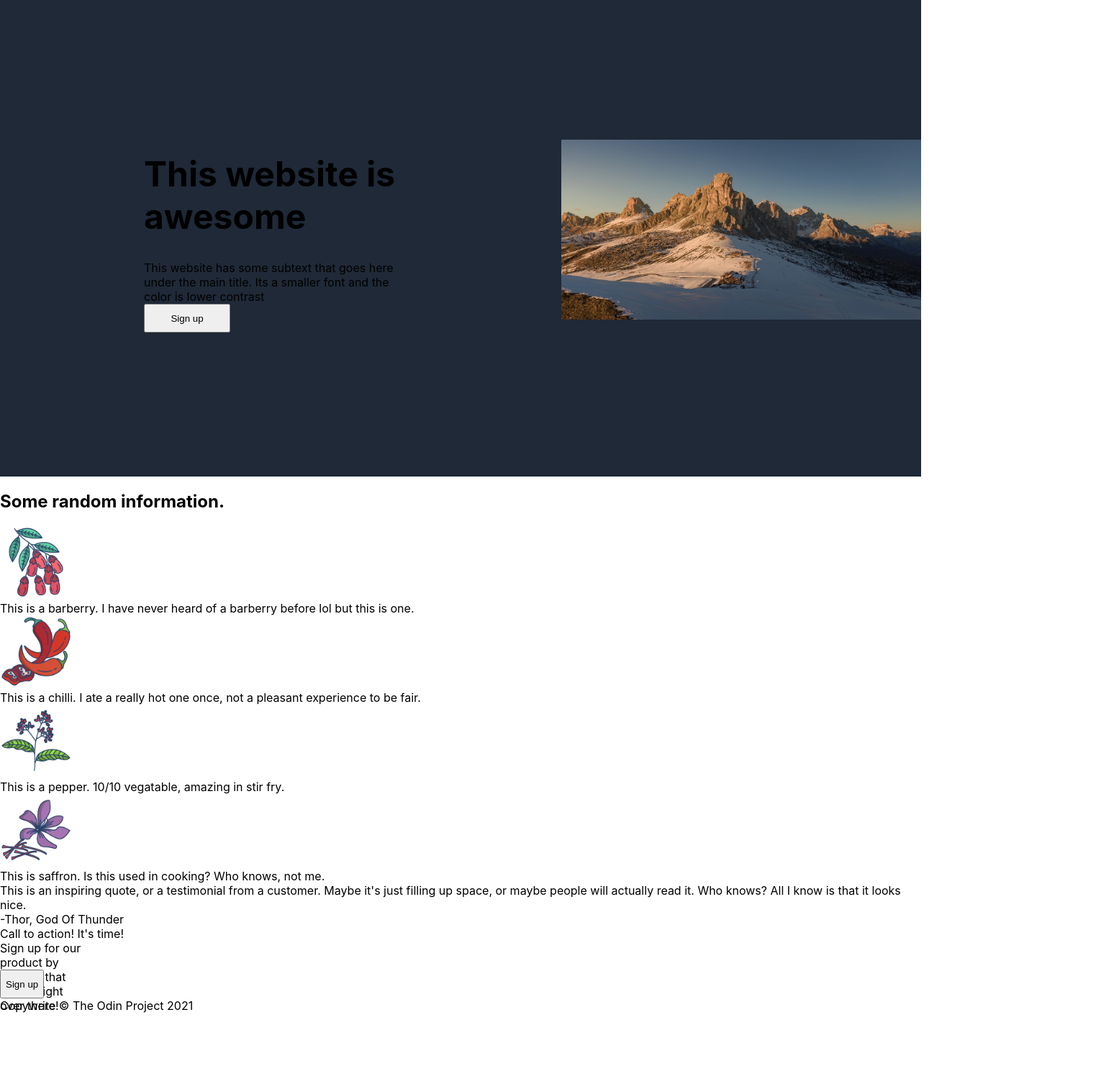
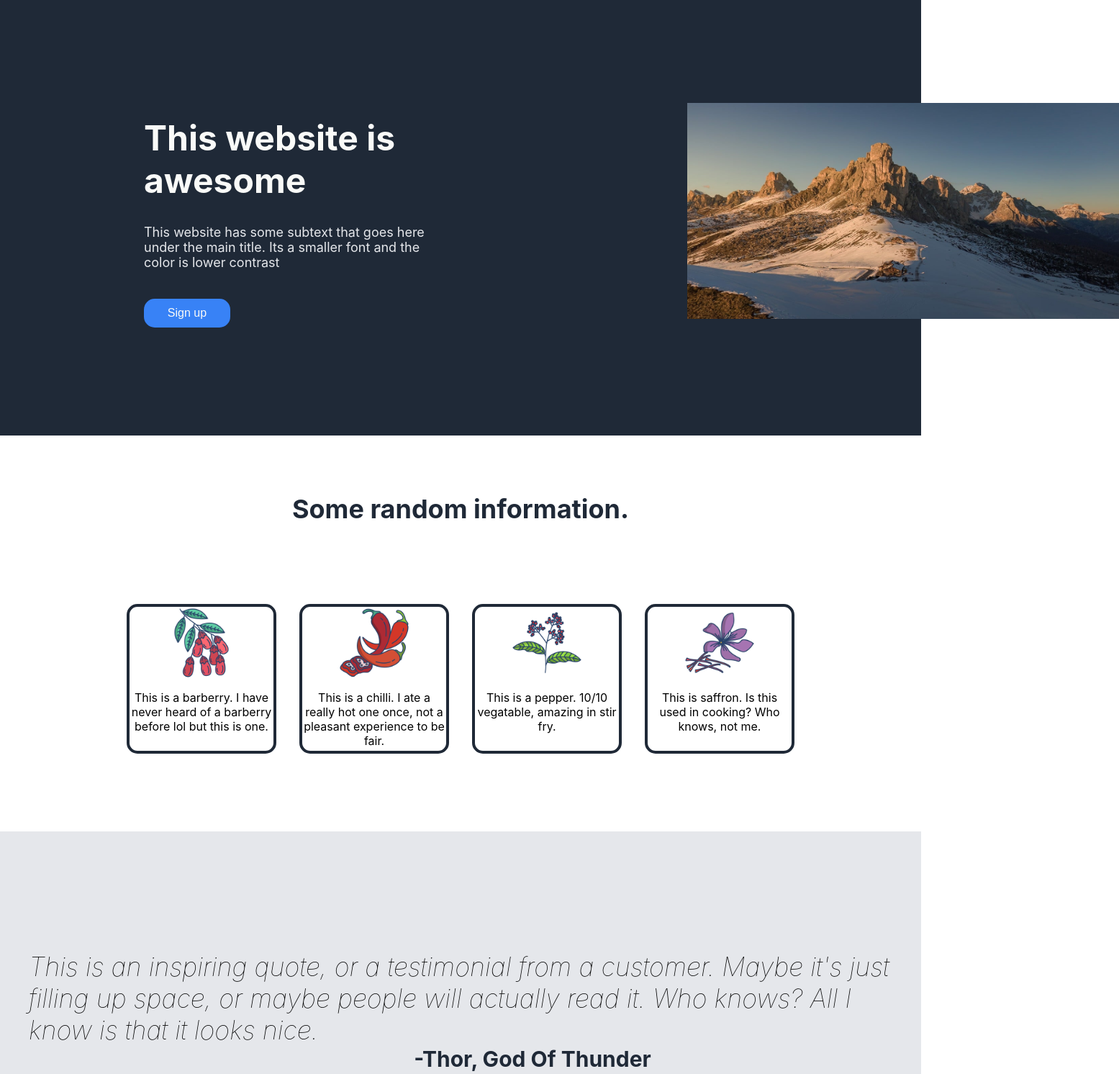
Before and after one commit to WillJohnny17/landing-page, a plain HTML site: page index.html in a window 1280 px wide. Shown: the part 100-1592 px from the top of the page at 72% size, 1555 px wide, since content can reach past the window. Before the commit the page ends 1507 px from the top, so only its background shows below. Drawn offline with Linux system fonts and the light colour scheme.

Commit message:
done the css for sections two and three, section 4 and the footer next

```diff
--- a/index.html
+++ b/index.html
@@ -18,11 +18,11 @@
     <div class="first">
       <div class="leftside">
          <h1>This website is awesome</h1>
-         <div class="text">This website has some subtext that goes here under the main title. Its a smaller font and the color is lower contrast</div>
+         <div class="sub">This website has some subtext that goes here under the main title. Its a smaller font and the color is lower contrast</div>
          <button class="signup">Sign up</button>
       </div>
          <div class="pic">
-         <img src="./Images/mountains.jpg" alt="a big snowy mountain" height="250" width="500">
+         <img src="./Images/mountains.jpg" alt="a big snowy mountain" height="300" width="600">
          </div>
     </div>
     <div class="second">
--- a/style.css
+++ b/style.css
@@ -43,15 +43,92 @@ a { color: #e5e7eb;
 
 h1 {
     font-size: 48px;
+    font-weight: bolder;
+    color: #f9faf8;
+}
+
+.sub {
+    font-size: 18px;
+    color: #e5e7eb;
+    width: 400px;
 }
 
 .leftside {
     display: flex;
     flex-direction: column;
-    margin: 200px;
+    margin: 150px 200px;
 }
 
 .signup {
     max-width: 120px;
     height: 40px;
+    border-radius: 15px;
+    background: #3882f6;
+    color: #f9faf8;
+    font-size: 16px;
+    margin-top: 40px;
+    border: 1px;
 }
+
+h2 {
+    font-size: 36px;
+    font-weight: bolder;
+    color: #1f2937;
+    margin-top: 80px;
+}
+
+.second {
+    height: 550px;
+    text-align: center;
+}
+
+
+.container {
+    display: flex;
+    justify-content: center;
+    align-items: center;
+    gap: 32px;
+}
+
+.info {
+    width: 200px;
+    height: 200px;
+    display: flex;
+    flex-direction: column;
+    align-items: center;
+    gap: 16px;
+    margin-top: 80px;
+    border: solid #1f2937;
+    border-width: 4px 4px;
+    border-radius: 15px;
+}
+
+.pic {
+    display: flex;
+    margin-left: 155px;
+}
+
+.third {
+    height: 500px;
+    background: #e5e7eb;
+    display: flex;
+    flex-direction: column;
+    justify-content: center;
+    align-items: center;
+}
+
+.quote {
+    font-size: 36px;
+    font-style: italic;
+    font-weight: lighter;
+    max-width: 1200px;
+}
+
+.name {
+    display: flex;
+    align-self: center;
+    font-size: 30px;
+    font-weight: bolder;
+    color: #1f2937;
+    margin-left: 200px;
+}
```
